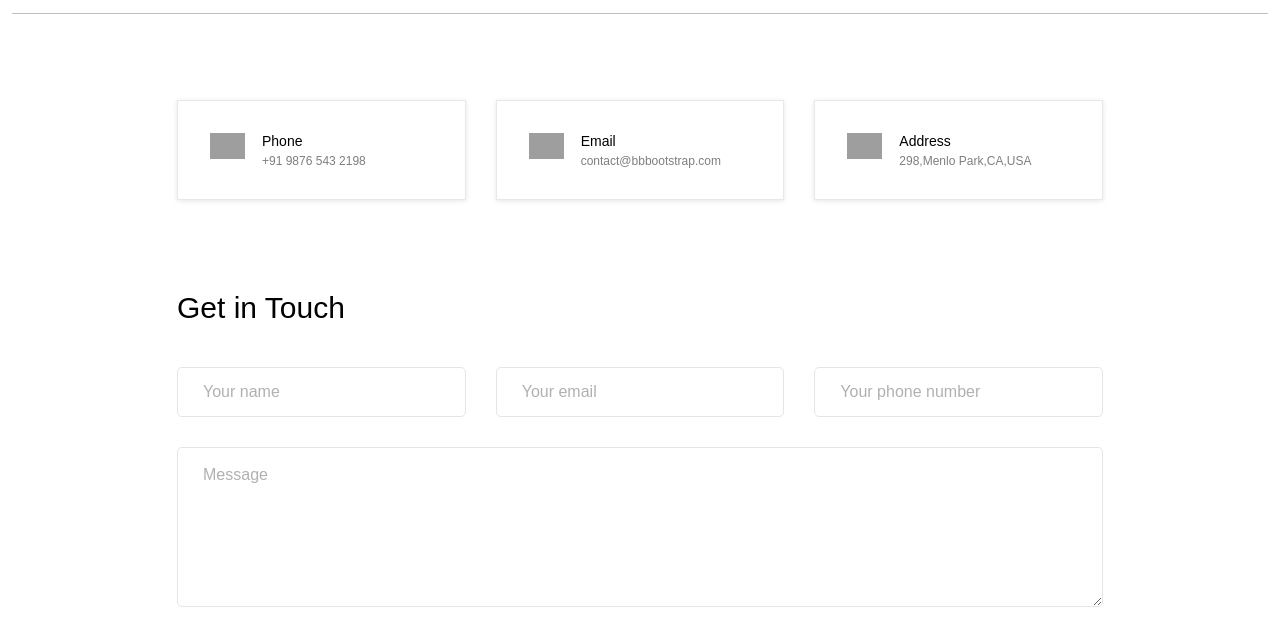
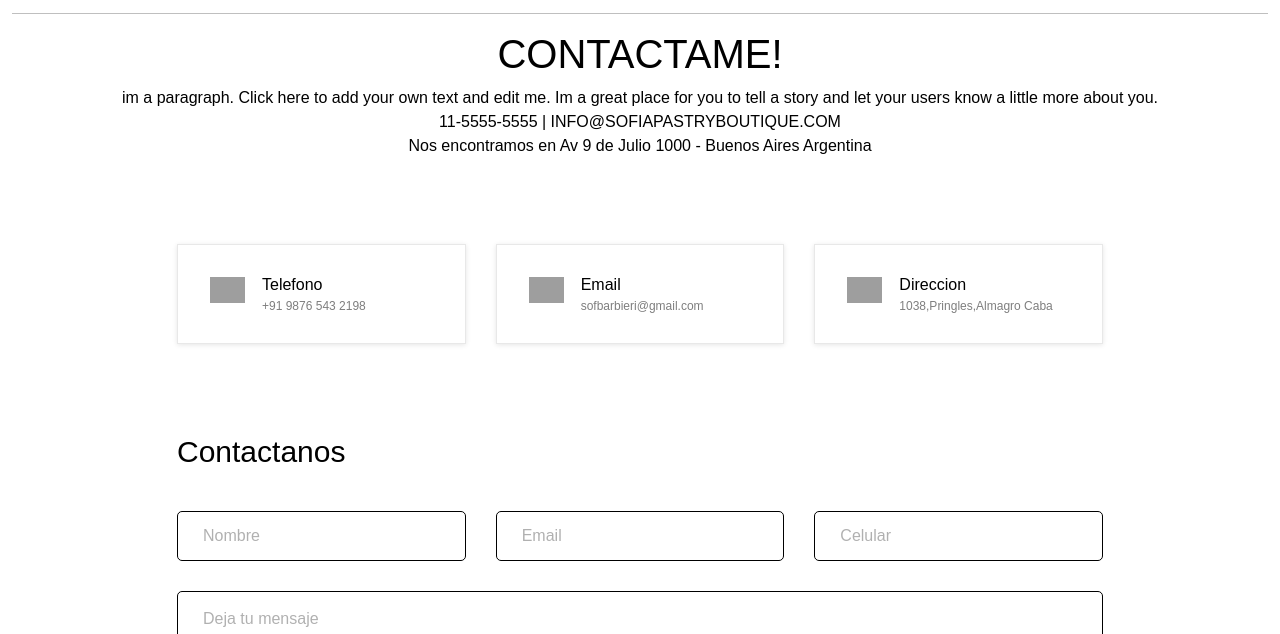
Before and after one commit to MatiasCamba/mc_sofipastryboutique, a plain HTML site: page sections/contacto.html in a window 1280 px wide. Shown: the part 148-782 px from the top of the page. Drawn offline with nearby package versions, Linux system fonts and the light colour scheme; grey boxes are pictures that could not be loaded.

Commit message:
agregue form nuevo y modifique styles.css

```diff
--- a/sections/contacto.html
+++ b/sections/contacto.html
@@ -52,36 +52,43 @@
         </section>
     </section>
     <hr>
+    <h1 class="contacto_titulo">CONTACTAME!</h1>
+            <p class="contacto_titulo">im a paragraph. Click here to add your own text and edit me. Im a great place for you to tell a story and let your users know a little more about you. <br>
+
+                11-5555-5555   |    INFO@SOFIAPASTRYBOUTIQUE.COM
+                <br>
+
+                Nos encontramos en Av 9 de Julio 1000 - Buenos Aires
+                Argentina</p>
     <div class="contact_info">
       <div class="container">
           <div class="row">
               <div class="col-lg-10 offset-lg-1">
                   <div class="contact_info_container d-flex flex-lg-row flex-column justify-content-between align-items-between">
 
-                      <!-- Contact Item -->
+
                       <div class="contact_info_item d-flex flex-row align-items-center justify-content-start">
-                          <div class="contact_info_image"><img src="https://img.icons8.com/office/24/000000/iphone.png" alt=""></div>
+                          <div class="contact_info_image"><img src="https://img.icons8.com/office/24/000000/iphone.png" alt="imagen celular"></div>
                           <div class="contact_info_content">
-                              <div class="contact_info_title">Phone</div>
+                              <div class="contact_info_title">Telefono</div>
                               <div class="contact_info_text">+91 9876 543 2198</div>
                           </div>
                       </div>
 
-                      <!-- Contact Item -->
+
                       <div class="contact_info_item d-flex flex-row align-items-center justify-content-start">
-                          <div class="contact_info_image"><img src="https://img.icons8.com/ultraviolet/24/000000/filled-message.png" alt=""></div>
+                          <div class="contact_info_image"><img src="https://img.icons8.com/ultraviolet/24/000000/filled-message.png" alt="foto email"></div>
                           <div class="contact_info_content">
                               <div class="contact_info_title">Email</div>
-                              <div class="contact_info_text">contact@bbbootstrap.com</div>
+                              <div class="contact_info_text">sofbarbieri@gmail.com</div>
                           </div>
                       </div>
 
-                      <!-- Contact Item -->
                       <div class="contact_info_item d-flex flex-row align-items-center justify-content-start">
-                          <div class="contact_info_image"><img src="https://img.icons8.com/ultraviolet/24/000000/map-marker.png" alt=""></div>
+                          <div class="contact_info_image"><img src="https://img.icons8.com/ultraviolet/24/000000/map-marker.png" alt="foto direccion"></div>
                           <div class="contact_info_content">
-                              <div class="contact_info_title">Address</div>
-                              <div class="contact_info_text">298,Menlo Park,CA,USA</div>
+                              <div class="contact_info_title">Direccion</div>
+                              <div class="contact_info_text">1038,Pringles,Almagro Caba</div>
                           </div>
                       </div>
 
@@ -91,26 +98,26 @@
       </div>
   </div>
 
-  <!-- Contact Form -->
+
 
   <div class="contact_form">
       <div class="container">
           <div class="row">
               <div class="col-lg-10 offset-lg-1">
                   <div class="contact_form_container">
-                      <div class="contact_form_title">Get in Touch</div>
+                      <div class="contact_form_title">Contactanos</div>
 
                       <form action="#" id="contact_form">
                           <div class="contact_form_inputs d-flex flex-md-row flex-column justify-content-between align-items-between">
-                              <input type="text" id="contact_form_name" class="contact_form_name input_field" placeholder="Your name" required="required" data-error="Name is required.">
-                              <input type="text" id="contact_form_email" class="contact_form_email input_field" placeholder="Your email" required="required" data-error="Email is required.">
-                              <input type="text" id="contact_form_phone" class="contact_form_phone input_field" placeholder="Your phone number">
+                              <input type="text" id="contact_form_name" class="contact_form_name input_field" placeholder="Nombre" required="required" data-error="Name is required.">
+                              <input type="text" id="contact_form_email" class="contact_form_email input_field" placeholder="Email" required="required" data-error="Email is required.">
+                              <input type="text" id="contact_form_phone" class="contact_form_phone input_field" placeholder="Celular">
                           </div>
                           <div class="contact_form_text">
-                              <textarea id="contact_form_message" class="text_field contact_form_message" name="message" rows="4" placeholder="Message" required="required" data-error="Please, write us a message."></textarea>
+                              <textarea id="contact_form_message" class="text_field contact_form_message" name="message" rows="4" placeholder="Deja tu mensaje" required="required" data-error="Please, write us a message."></textarea>
                           </div>
                           <div class="contact_form_button">
-                              <button type="submit" class="button contact_submit_button">Send Message</button>
+                              <button type="submit" class="button contact_submit_button">Enviar</button>
                           </div>
                       </form>
 
--- a/styles/styles.css
+++ b/styles/styles.css
@@ -94,28 +94,6 @@ justify-content: center;
     justify-content: space-between;
  }
 
-
-
-@media screen and (max-width: 768px){
-
-    header ul{
-        display: flex;
-        flex-direction: column;
-    }
-
-    .grid_tienda{
-        display: grid;
-        grid-template-columns: repeat(1,1fr);
-        grid-template-rows: repeat(1,1fr);
-    }
-
-    .grid_inicio{
-        display: flex;
-        flex-direction: column;
-
-    }
-
-}
 @import url('https://fonts.googleapis.com/css?family=Montserrat:300,400,500,600,700,800,900|Rubik:300,400,500,700,900');
 
 *
@@ -128,7 +106,7 @@ justify-content: center;
 body
 {
     font-family: 'Rubik', sans-serif;
-    font-size: 14px;
+    font-size: 16px;
     font-weight: 400;
     background: #fff;
     color: #000000;
@@ -220,9 +198,7 @@ h1, h2, h3, h4, h5, h6
     color: rgba(0,0,0,0.5);
 }
 
-/*********************************
-4.1 Contact Form
-*********************************/
+
 
 .contact_form
 {
@@ -247,10 +223,10 @@ h1, h2, h3, h4, h5, h6
     width: calc((100% - 60px) / 3);
     height: 50px;
     padding-left: 25px;
-    border: solid 1px #e5e5e5;
+    border: solid 1px black;
     border-radius: 5px;
     outline: none;
-    color: #0e8ce4;
+    color: black;
     -webkit-transition: all 200ms ease;
     -moz-transition: all 200ms ease;
     -ms-transition: all 200ms ease;
@@ -260,12 +236,12 @@ h1, h2, h3, h4, h5, h6
 .input_field:focus,
 .text_field:focus
 {
-    border-color: #b2b2b2;
+    border-color: black;
 }
 .input_field:hover,
 .text_field:hover
 {
-    border-color: #b2b2b2;
+    border-color: black;
 }
 .input_field::-webkit-input-placeholder,
 .text_field::-webkit-input-placeholder
@@ -308,9 +284,9 @@ h1, h2, h3, h4, h5, h6
     height: 160px;
     padding-left: 25px;
     padding-top: 15px;
-    border: solid 1px #e5e5e5;
+    border: solid 1px black;
     border-radius: 5px;
-    color: #0e8ce4;
+    color: black;
     outline: none;
     -webkit-transition: all 200ms ease;
     -moz-transition: all 200ms ease;
@@ -322,7 +298,7 @@ h1, h2, h3, h4, h5, h6
 {
     padding-left: 35px;
     padding-right: 35px;
-    color: #FFFFFF;
+    color: #070707;
     font-size: 18px;
     border: none;
     outline: none;
@@ -379,3 +355,24 @@ h1, h2, h3, h4, h5, h6
     }
 
 }
+
+@media screen and (max-width: 768px){
+
+    header ul{
+        display: flex;
+        flex-direction: column;
+    }
+
+    .grid_tienda{
+        display: grid;
+        grid-template-columns: repeat(1,1fr);
+        grid-template-rows: repeat(1,1fr);
+    }
+
+    .grid_inicio{
+        display: flex;
+        flex-direction: column;
+
+    }
+
+}
```
